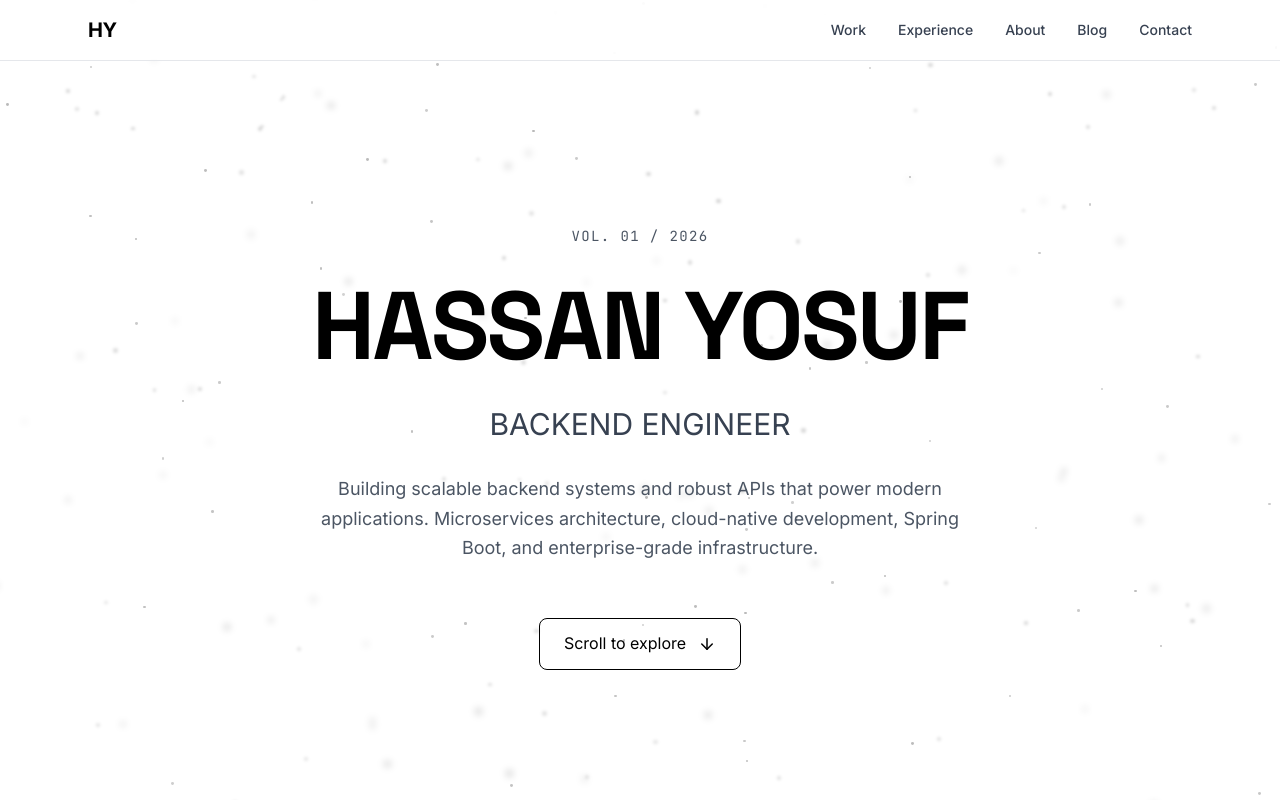
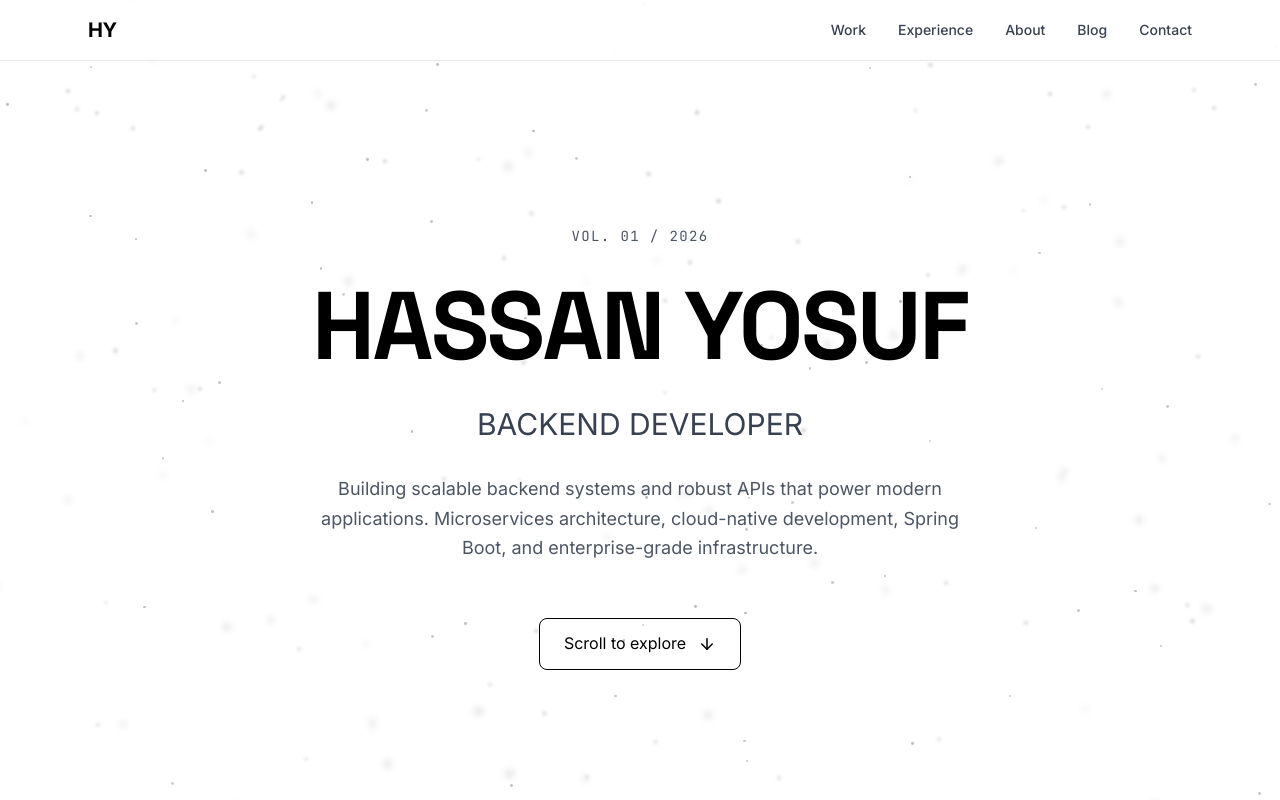
Before and after one commit to HassanYosuf/Portfolio, a React (Vite) app: page / in a window 1280 px wide. Shown: the top 800 px of the page. Built offline with nearby package versions, Linux system fonts and the light colour scheme.

Commit message:
Title Update

```diff
--- a/src/components/Hero.jsx
+++ b/src/components/Hero.jsx
@@ -48,7 +48,7 @@ export function Hero() {
           variants={itemVariants}
           className="text-2xl md:text-3xl text-gray-700 font-light"
         >
-          BACKEND ENGINEER
+          BACKEND DEVELOPER
         </motion.p>
 
         <motion.p
--- a/src/data/portfolio.js
+++ b/src/data/portfolio.js
@@ -1,6 +1,6 @@
 export const portfolioData = {
   name: "Hassan Yosuf",
-  title: "BACKEND ENGINEER",
+  title: "BACKEND DEVELOPER",
   shortBio: "Building scalable backend systems and robust APIs that power modern applications. Microservices architecture, cloud-native development, Spring Boot, and enterprise-grade infrastructure.",
 
   skills: {
```
